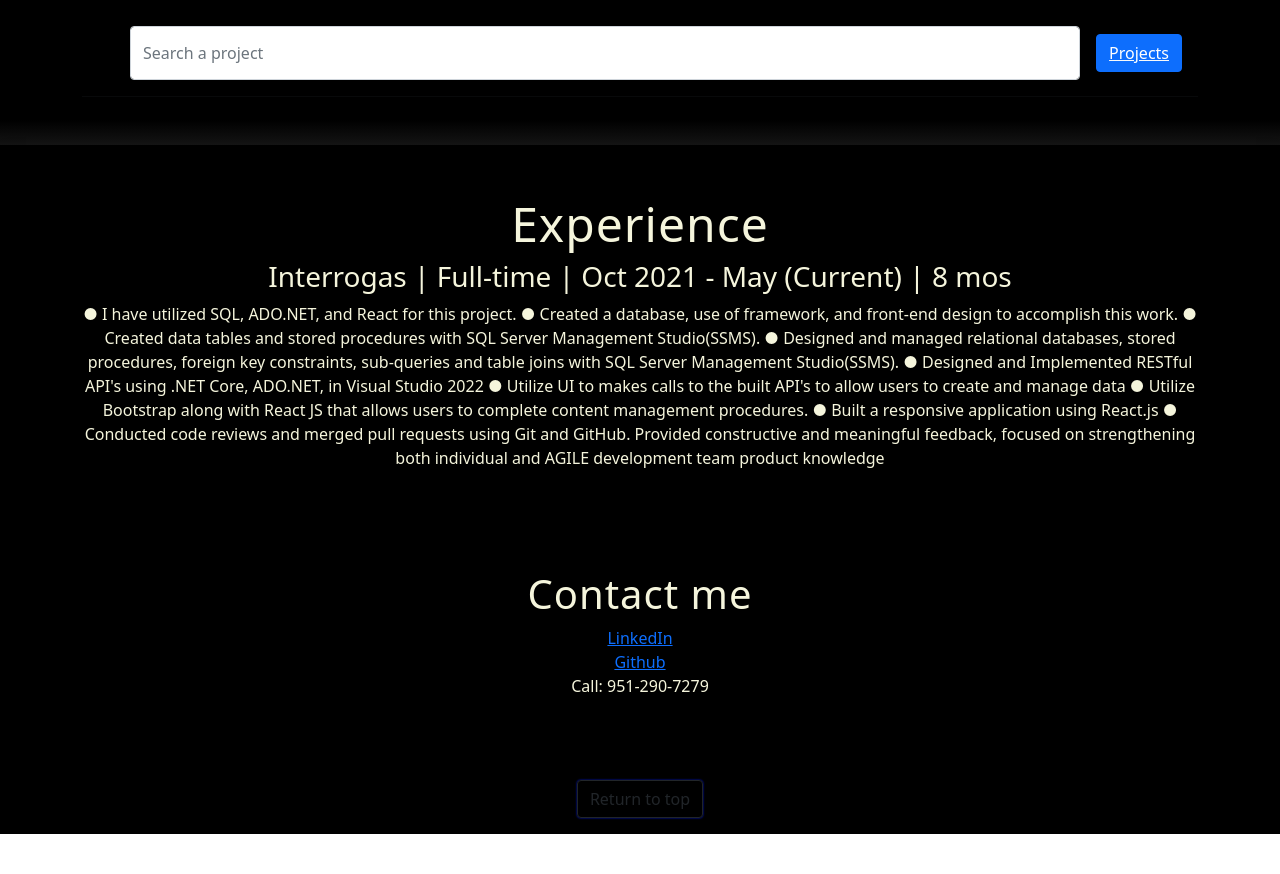
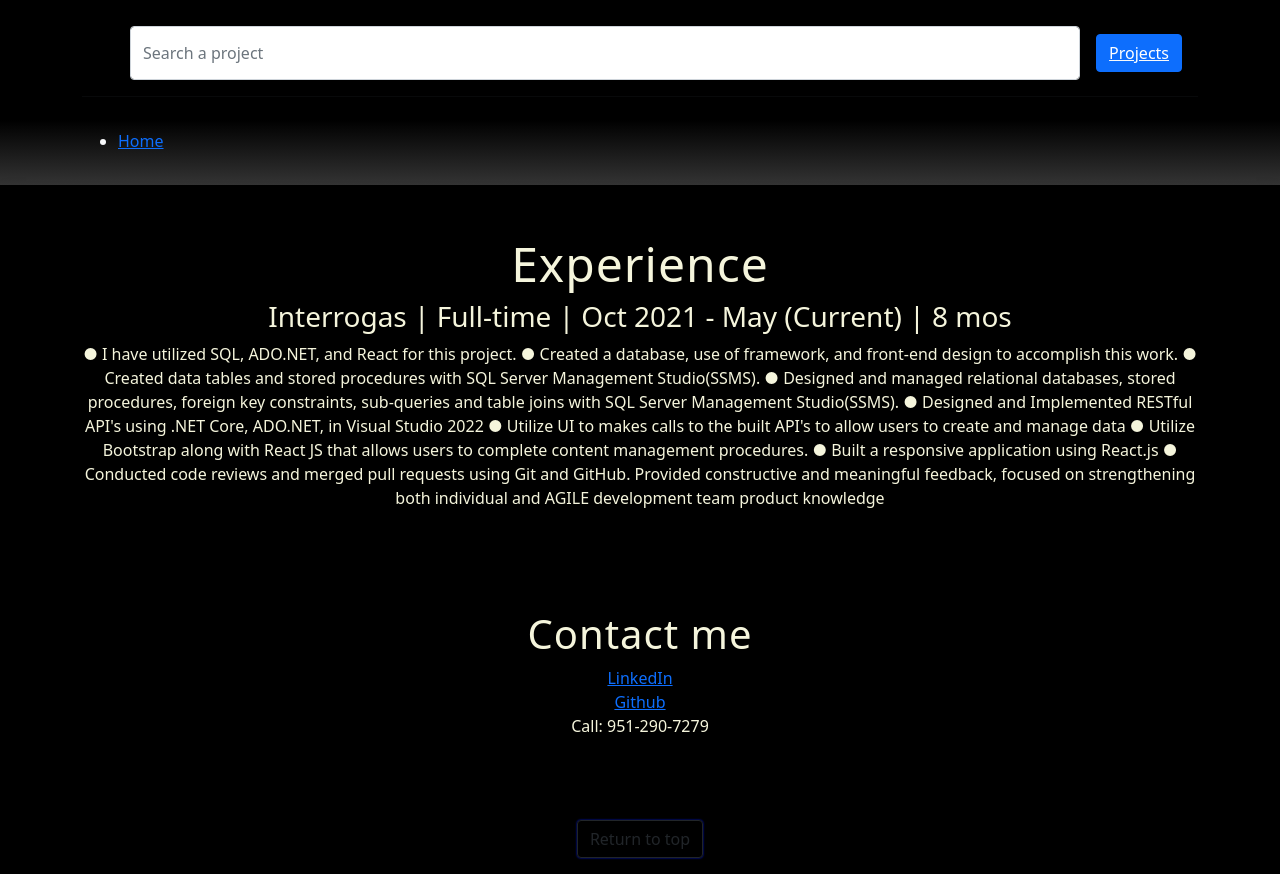
Before and after one commit to vannara43/myprojects, a React (Create React App) app: page /myprojects/menu in a window 1280 px wide. Shown: the part 1160-2034 px from the top of the page. Before the commit the page ends 1994 px from the top, so only its background shows below. Built offline with nearby package versions, Linux system fonts and the light colour scheme.

Commit message:
added new menu project

```diff
--- a/src/App.js
+++ b/src/App.js
@@ -9,6 +9,7 @@ import ToDoMainV2 from "./components/todolistv2/MainTodo.js";
 import Webpage from "./components/html/HtmlWeb"
 import Parallax from "./components/parallax/ParallaxSite";
 import Cardv1 from "./components/cardv1/Card";
+import Menu from "./components/menu/Menu";
 import "./App.css"
 
 
@@ -68,6 +69,7 @@ function App() {
             <Route path="/myprojects/parallax" element={<Parallax />} />
             <Route path="/myprojects/html" element={<Webpage />} />
             <Route path="/myprojects/cardv1" element={<Cardv1 />} />
+            <Route path="/myprojects/menu" element={<Menu />} />
           </Routes>
         </Router>
       </div>
--- /dev/null
+++ b/src/components/menu/Menu.js
@@ -0,0 +1,15 @@
+import React from 'react'
+
+function Menu() {
+    return (
+        <React.Fragment>
+            <ul>
+                <li>
+                    <a href="# " data-text="Home">Home</a>
+                </li>
+            </ul>
+        </React.Fragment>
+    )
+}
+
+export default Menu
--- a/src/components/postcard/data.json
+++ b/src/components/postcard/data.json
@@ -54,5 +54,12 @@
         "description": "Card will expand content when mouse is hovering it. It will animate during hovering duration",
         "link": "cardv1",
         "status": "Complete"
+    },
+    {
+        "img": "https://freefrontend.com/assets/img/css-cards/beatiful-thumbnail-card.png",
+        "title": "Custom Menu",
+        "description": "Menu that is able to navigate through the webpage",
+        "link": "menu",
+        "status": "Partial"
     }
 ]
```
Also changed, not shown: src/components/menu/menu.css (added).
